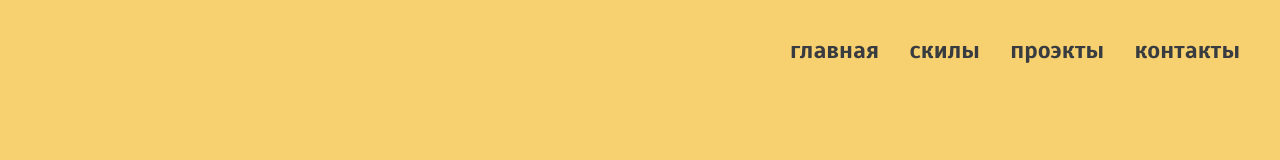
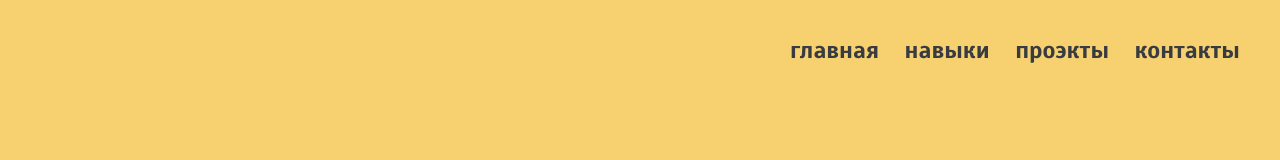
Before and after one commit to pavelminsk1979/Portfolio2, a React (Create React App) app: page / in a window 1280 px wide. Shown: the top 160 px of the page. Built offline with nearby package versions, Linux system fonts and the light colour scheme.

Commit message:
new Version

```diff
--- a/package.json
+++ b/package.json
@@ -12,12 +12,15 @@
     "@types/node": "^16.7.13",
     "@types/react": "^18.0.0",
     "@types/react-dom": "^18.0.0",
+    "@types/react-scroll": "^1.8.6",
     "@types/react-typing-effect": "^2.0.3",
     "node-sass": "^8.0.0",
     "react": "^18.2.0",
     "react-awesome-reveal": "^4.2.3",
     "react-dom": "^18.2.0",
     "react-scripts": "5.0.1",
+    "react-scroll": "^1.8.9",
+    "react-tilt": "^1.0.2",
     "react-typing-effect": "^2.0.5",
     "typescript": "^4.4.2",
     "web-vitals": "^2.1.0"
--- a/src/z1-navigator/Navigator.module.scss
+++ b/src/z1-navigator/Navigator.module.scss
@@ -4,6 +4,7 @@
     width: 450px;
     display: flex;
     justify-content: space-between;
+
 }
 
 .navigator a{
--- a/src/z1-navigator/Navigator.tsx
+++ b/src/z1-navigator/Navigator.tsx
@@ -1,13 +1,40 @@
 import React from 'react';
 import st from './Navigator.module.scss';
+import { Link, animateScroll as scroll } from 'react-scroll'
 
 export const Navigator = () => {
     return (
         <div className={st.navigator}>
             <a href="">главная</a>
-            <a href="">скилы</a>
-            <a href="">проэкты</a>
-            <a href="">контакты</a>
+            <Link
+                activeClass={st.active}
+                to="skils"
+                spy={true}
+                smooth={true}
+                offset={50}
+                duration={500}>
+               навыки
+            </Link>
+
+            <Link
+                activeClass={st.active}
+                to="projects"
+                spy={true}
+                smooth={true}
+                offset={50}
+                duration={500}>
+                проэкты
+            </Link>
+
+            <Link
+                activeClass={st.active}
+                to="contact"
+                spy={true}
+                smooth={true}
+                offset={50}
+                duration={500}>
+                контакты
+            </Link>
         </div>
     )
 }
--- a/src/z2-main/Main.tsx
+++ b/src/z2-main/Main.tsx
@@ -5,6 +5,7 @@ import myFotoImage from "../assets/image/myFoto.jpg";
 import itIncubatorImage from "../assets/image/itIncubator.png";
 import ReactTypingEffect from "react-typing-effect";
 import  {Fade} from "react-awesome-reveal";
+import { Tilt } from 'react-tilt'
 
 
 export const Main = () => {
@@ -39,7 +40,10 @@ export const Main = () => {
                     </div>
                 </Fade>
                 <Fade  >
-                    <div style={myFoto} className={st.foto}></div>
+                    <Tilt options={{max:25,scale:1}} >
+                        <div style={myFoto} className={st.foto}></div>
+                    </Tilt>
+
                 </Fade >
 
             </div>
--- a/src/z3-skils/Skils.tsx
+++ b/src/z3-skils/Skils.tsx
@@ -8,7 +8,7 @@ import {ItemSkil} from "./itemSkil/ItemSkil";
 export const Skils = () => {
 
     return (
-        <div className={st.commonSkil}>
+        <div id='skils' className={st.commonSkil}>
             <div className={stCommon.commonFrame}>
 
 
--- a/src/z4-projects/Projects.tsx
+++ b/src/z4-projects/Projects.tsx
@@ -23,7 +23,7 @@ export const Projects = () => {
         backgroundImage:`url(${diplomImage})`,
     }
     return (
-        <div className={st.commonWorkExampl}>
+        <div id='projects' className={st.commonWorkExampl}>
             <div className={stCommon.commonFrame}>
 
                 <div className={st.workExamplBlok}>
--- a/src/z4-projects/project/Project.module.scss
+++ b/src/z4-projects/project/Project.module.scss
@@ -16,6 +16,7 @@
 
 }
 .left:hover{
+  transition: 0.9s;
   border: 1px solid $titleColor;
   background-color: $titleColor;
   color: white;
--- a/src/z5-myContact/Contact.module.scss
+++ b/src/z5-myContact/Contact.module.scss
@@ -70,10 +70,10 @@
 }
 
 .buttonSubmit:hover {
-  width: 165px;
-  height: 60px;
+  transform: scale(1.1);
   background-color: #4e535c;;
   box-shadow: 2px 2px 5px 2px white;
+  transition: 0.5s;
 }
 
 
--- a/src/z5-myContact/Contact.tsx
+++ b/src/z5-myContact/Contact.tsx
@@ -23,7 +23,7 @@ export const Contact = () => {
     }
 
     return (
-        <div className={st.commonСontact}>
+        <div id='contact' className={st.commonСontact}>
 
             <div className={`${stCommon.commonFrame} ${st.containerСontact}`}>
 
```
